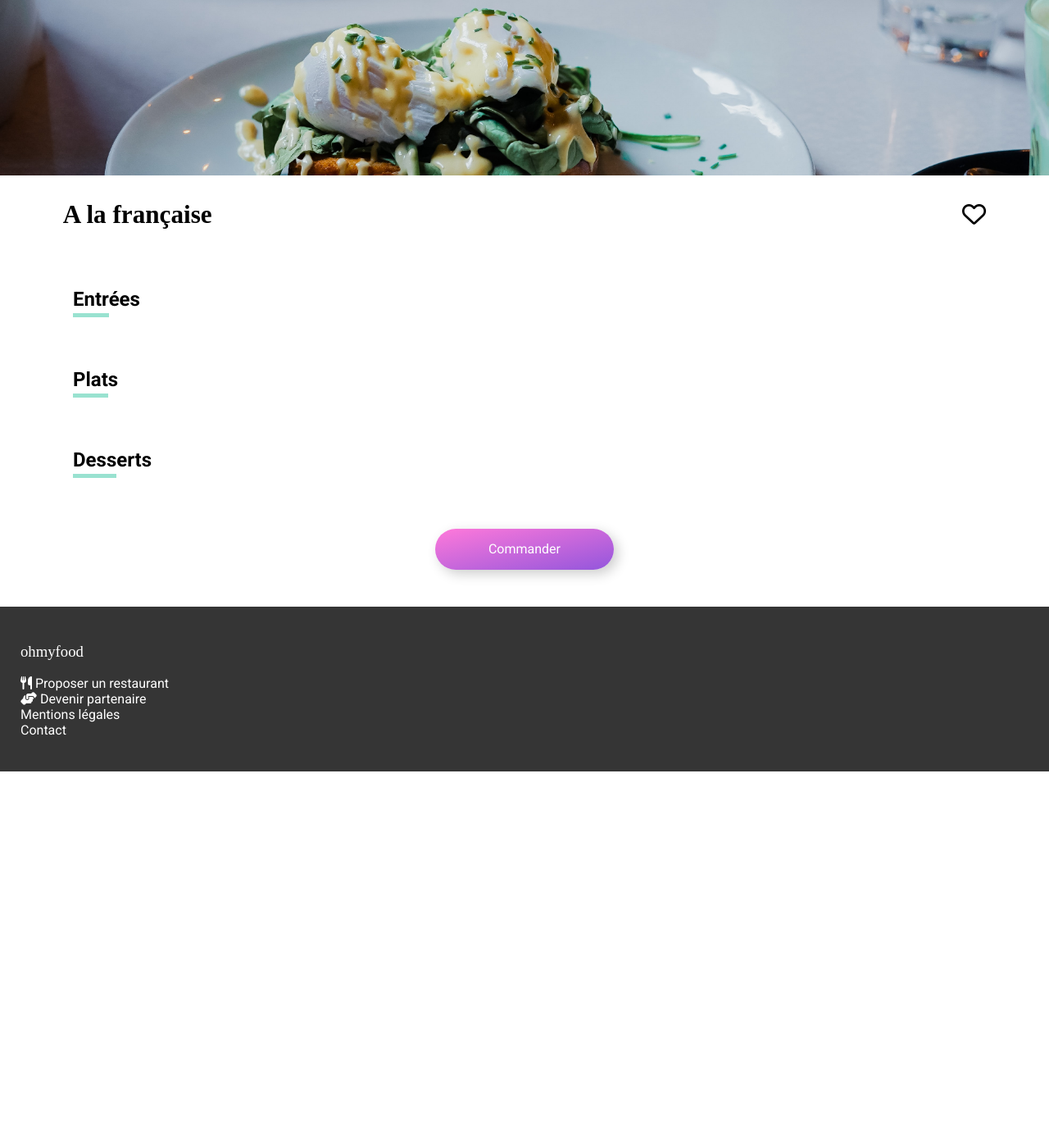
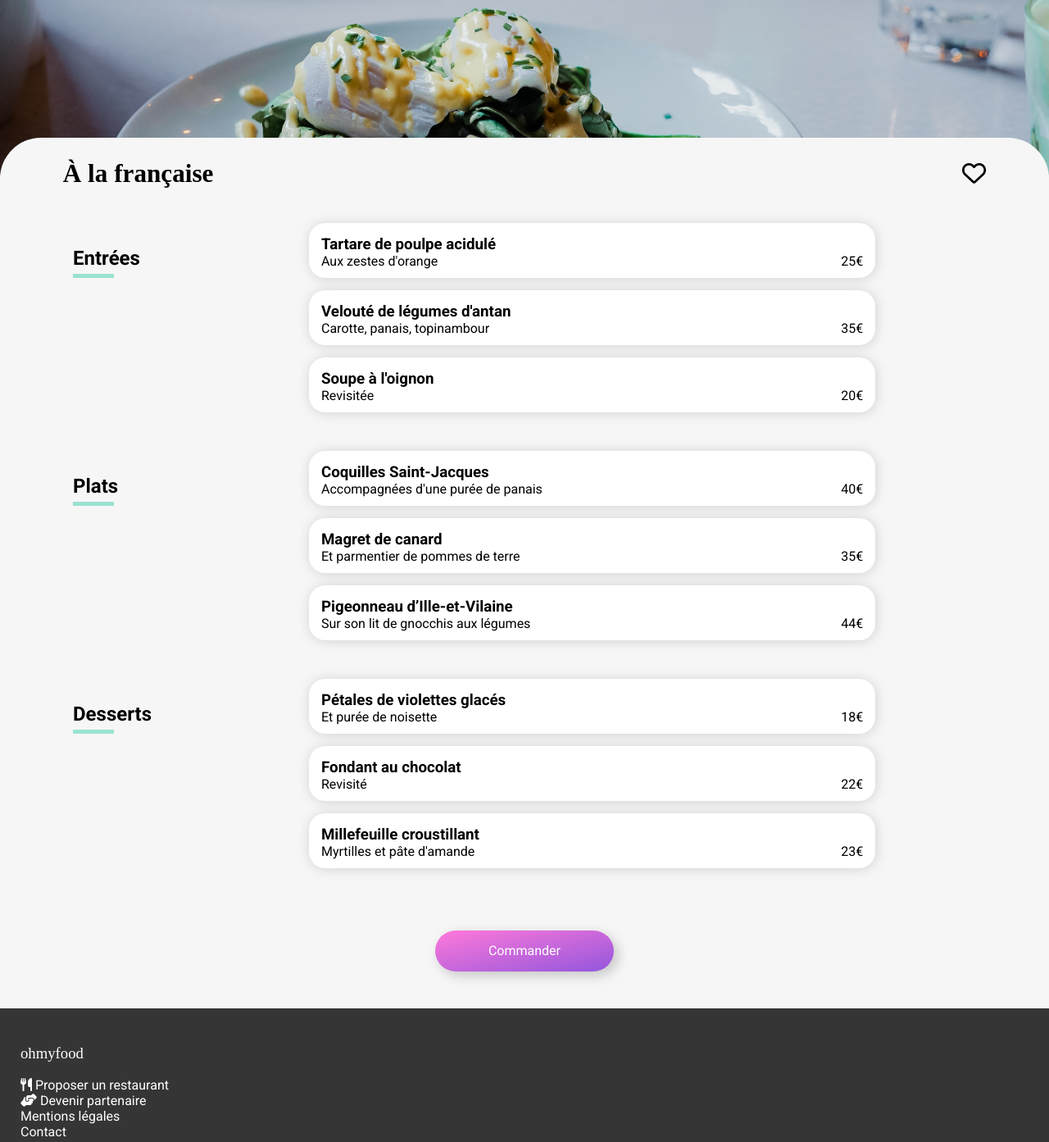
Before and after one commit to Edward-Nl/OC-OhMyFood, a website: page alafrancaise.html in a window 1280 px wide. Shown: the part 111-1504 px from the top of the page at 82% size. Before the commit the page ends 1052 px from the top, so only its background shows below. Drawn offline with Linux system fonts and the light colour scheme; a web font is replaced by a local one.

Commit message:
Modif Css et nom Index

```diff
--- a/SASS/Layouts/footer.scss
+++ b/SASS/Layouts/footer.scss
@@ -1,4 +1,4 @@
-footer{
+.footer-principal{
     background-color: $bgc-footer;
     color: white;
     padding: 25px;
--- a/SASS/Layouts/header.scss
+++ b/SASS/Layouts/header.scss
@@ -1,4 +1,4 @@
-header{
+.header-principal{
     height: 65px;
     display: flex;
     box-shadow: 0px 4px 6px 1px rgba(0,0,0,0.15);
--- a/SASS/Pages/carte.scss
+++ b/SASS/Pages/carte.scss
@@ -35,16 +35,22 @@
         margin-right: 5%;
     }
     &__h2 {
-    margin-top: 45px;
-    margin-bottom: 25px;
-    margin-left: 25px;
+        display: inline-block;
+        margin-top: 45px;
+        margin-bottom: 25px;
+        margin-left: 25px;
+        padding-bottom: 5px;
+        position: relative;
+        &::after{
+            content: "";
+            display: block;
+            border-bottom: 5px solid $couleur-tertiaire;
+            width: 50px;
+            height: 5px;
+    }
     @media (min-width: 650px){
         width: 15%;
     }
-    span {
-        border-bottom: 5px solid $couleur-tertiaire;
-        padding-bottom: 3px;
-        }
     }
     &__menu {
         background: white;
@@ -147,3 +153,6 @@
 .carte-9{
     animation: app-menu 300ms 800ms both;
 }
+.carte-10{
+    animation: app-menu 300ms 900ms both;
+}
--- a/alafrancaise.html
+++ b/alafrancaise.html
@@ -1,7 +1,7 @@
 <!DOCTYPE html>
 <html>
     <head>
-        <title>OhMyFood-A la française</title>
+        <title>OhMyFood-À la française</title>
         <meta charset="utf-8">
         <meta name="viewport" content="width=device-width, initial-scale=1.0">
 	    <link rel="stylesheet" type="text/css" href="style.css">
@@ -11,24 +11,24 @@
             </style>
     </head>
     <body>
-        <header>
+        <header class="header-principal">
             <a href="accueil.html"><i class="fas fa-arrow-left"></i></a>
             <img src="image/logo.png" alt="Ohmyfood" title="Ohmyfood">
         </header>
-        <main class="main-carte">
-            <img class="img-carte" src="image/a_la_francaise.jpg" alt="A la française">
+        <main>
+            <img class="img-carte" src="image/a_la_francaise.jpg" alt="À la française">
 
-            <section>
-                <div class="div-title">
-                    <h1>A la française</h1>
+            <section class="section-menu">
+                <header class="div-title">
+                    <h1>À la française</h1>
                     <i class="far fa-heart"></i>
-                </div>
-
+                </header>
                 <article class="carte">
 
-                    <h2 class="carte__h2"><span>Entr</span>ées</h2>
+                    <h2 class="carte__h2">Entrées</h2>
+                    <ul>
 
-                    <div class="carte__menu">
+                        <li class="carte__menu carte-1">
                             <div class="carte__div">
                                 <h3 class="carte__h3">Tartare de poulpe acidulé</h3>
                                 <p class="carte__p">Aux zestes d'orange</p>
@@ -37,9 +37,9 @@
                             <div class="anim">
                                 <i class="fas fa-check-circle"></i>
                             </div>
-                    </div>
+                        </li>
 
-                    <div class="carte__menu">
+                        <li class="carte__menu carte-2">
                             <div class="carte__div">
                                 <h3 class="carte__h3">Velouté de légumes d'antan</h3>
                                 <p class="carte__p">Carotte, panais, topinambour</p>
@@ -48,9 +48,9 @@
                             <div class="anim">
                                 <i class="fas fa-check-circle"></i>
                             </div>
-                    </div>
+                        </li>
 
-                    <div class="carte__menu">
+                        <li class="carte__menu carte-3">
                             <div class="carte__div">
                                 <h3 class="carte__h3">Soupe à l'oignon</h3>
                                 <p class="carte__p">Revisitée</p>
@@ -59,13 +59,16 @@
                             <div class="anim">
                                 <i class="fas fa-check-circle"></i>
                             </div>
-                    </div>
+                        </li>
+
+                    </ul>
                 </article>
 
                 <article class="carte">
-                    <h2 class="carte__h2"><span>Plat</span>s</h2>
+                    <h2 class="carte__h2">Plats</h2>
+                    <ul>
 
-                    <div class="carte__menu">
+                        <li class="carte__menu carte-4">
                             <div class="carte__div">
                                 <h3 class="carte__h3">Coquilles Saint-Jacques</h3>
                                 <p class="carte__p">Accompagnées d'une purée de panais</p>
@@ -74,9 +77,9 @@
                             <div class="anim">
                                 <i class="fas fa-check-circle"></i>
                             </div>
-                    </div>
+                        </li>
 
-                    <div class="carte__menu">
+                        <li class="carte__menu carte-5">
                             <div class="carte__div">
                                 <h3 class="carte__h3">Magret de canard</h3>
                                 <p class="carte__p">Et parmentier de pommes de terre</p>
@@ -85,9 +88,9 @@
                             <div class="anim">
                                 <i class="fas fa-check-circle"></i>
                             </div>
-                    </div>
+                        </li>
 
-                    <div class="carte__menu">
+                        <li class="carte__menu carte-6">
                             <div class="carte__div">
                                 <h3 class="carte__h3">Pigeonneau d’Ille-et-Vilaine</h3>
                                 <p class="carte__p">Sur son lit de gnocchis aux légumes</p>
@@ -96,25 +99,27 @@
                             <div class="anim">
                                 <i class="fas fa-check-circle"></i>
                             </div>
-                    </div>
+                        </li>
 
+                    </ul>
                 </article>
 
                 <article class="carte">
-                    <h2 class="carte__h2"><span>Dess</span>erts</h2>
+                    <h2 class="carte__h2">Desserts</h2>
+                    <ul>
 
-                    <div class="carte__menu">
+                        <li class="carte__menu carte-7">
                             <div class="carte__div">
                                 <h3 class="carte__h3">Pétales de violettes glacés</h3>
-                            <p class="carte__p">Et purée de noisettes</p>
+                                <p class="carte__p">Et purée de noisette</p>
                             </div>
                             <p class="carte__prix">18€</p>
                             <div class="anim">
                                 <i class="fas fa-check-circle"></i>
                             </div>
-                    </div>
+                        </li>
 
-                    <div class="carte__menu">
+                        <li class="carte__menu carte-8">
                             <div class="carte__div">
                                 <h3 class="carte__h3">Fondant au chocolat</h3>
                                 <p class="carte__p">Revisité</p>
@@ -123,34 +128,35 @@
                             <div class="anim">
                                 <i class="fas fa-check-circle"></i>
                             </div>
-                    </div>
+                        </li>
 
-                    <div class="carte__menu">
+                        <li class="carte__menu carte-9">
                             <div class="carte__div">
                                 <h3 class="carte__h3">Millefeuille croustillant</h3>
-                            <p class="carte__p">Myrtilles et pâte d’amande</p>
+                                <p class="carte__p">Myrtilles et pâte d'amande</p>
                             </div>
                             <p class="carte__prix">23€</p>
                             <div class="anim">
                                 <i class="fas fa-check-circle"></i>
                             </div>
-                    </div>
+                        </li>
 
+                    </ul>
                 </article>
-                <div class="btn-carte">
+                <footer class="btn-carte">
                     <button class="btn-violet btn-violet__carte">Commander</button>
-                </div>
+                </footer>
             </section>
         </main>
-        <footer>
+        <footer class="footer-principal">
 
             <h3>ohmyfood</h3>
-            <p>
-                <i class="fas fa-utensils"></i> Proposer un restaurant<br />
-                <i class="fas fa-hands-helping"></i> Devenir partenaire<br />
-                Mentions légales<br />
-                Contact
-            </p>
+            <ul>
+                <li><i class="fas fa-utensils"></i> Proposer un restaurant</li>
+                <li><i class="fas fa-hands-helping"></i> Devenir partenaire</li>
+                <li>Mentions légales</li>
+                <a href="mailto:ohmyfood@ohmyfood.com"><li>Contact</li></a>
+            </ul>
         </footer>
     </body>
 </html>
```
Also changed, not shown: index.html (renamed from accueil.html, +8 -8 lines), lanoteenchante.html (+45 -40 lines), lapalettedugout.html (+16 -9 lines), ledelicedessens.html (+43 -37 lines), style.css, 1 other file. Lines whose indentation alone changed are shown as unchanged.
